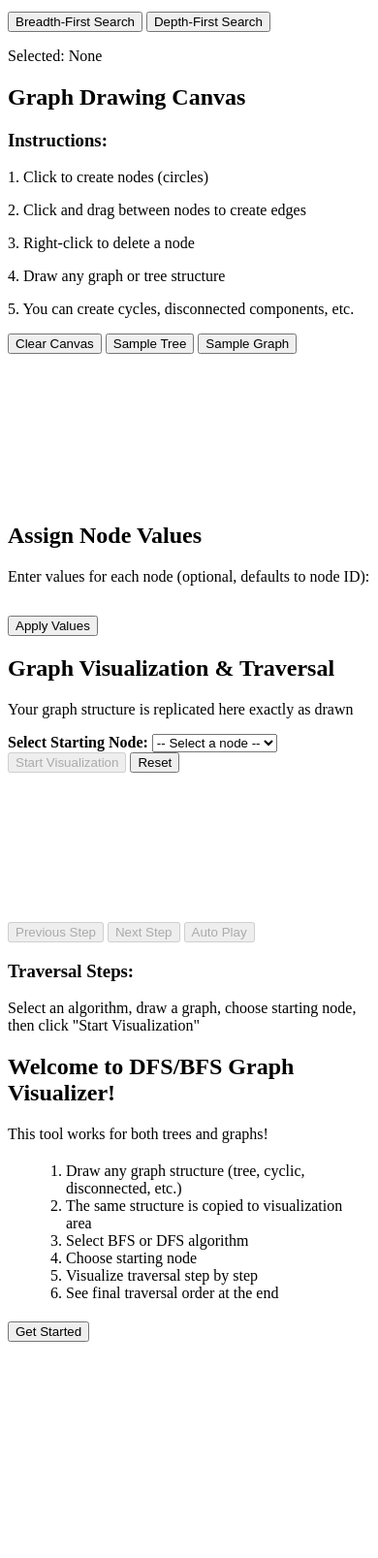
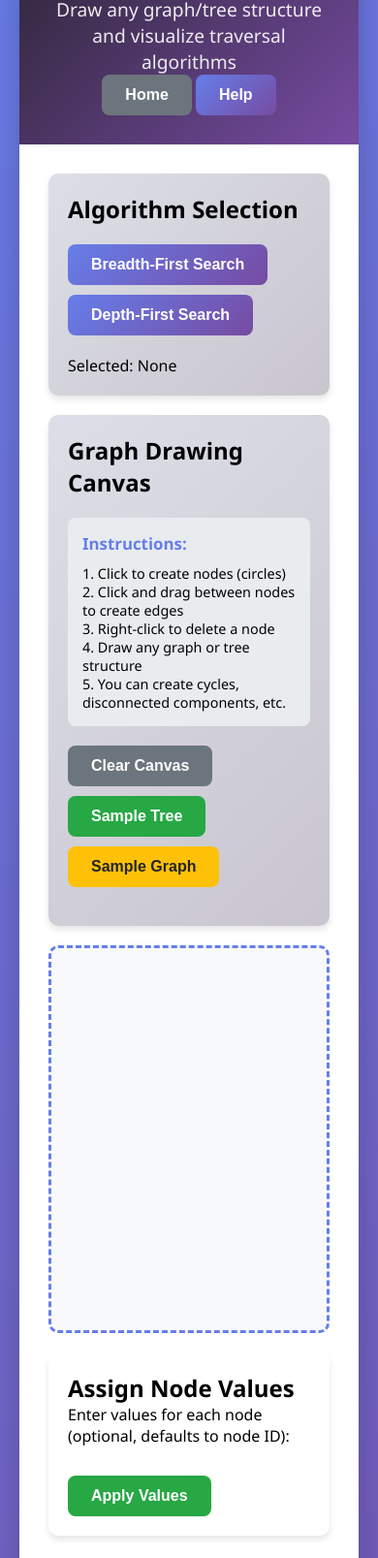
Before and after one commit to Ashishkumar18m/TreeViz, a plain HTML site: page graph.html in a window 390 px wide. Shown: the part 229-1836 px from the top of the page at 97% size. Before the commit the page ends 1621 px from the top, so only its background shows below. Drawn offline with Linux system fonts and the light colour scheme.

Commit message:
Add Graph css

```diff
--- /dev/null
+++ b/graph.css
@@ -0,0 +1,287 @@
+* {
+    margin: 0;
+    padding: 0;
+    box-sizing: border-box;
+}
+
+body {
+    font-family: 'Segoe UI', Tahoma, Geneva, Verdana, sans-serif;
+    background: linear-gradient(135deg, #667eea 0%, #764ba2 100%);
+    min-height: 100vh;
+    padding: 20px;
+}
+
+.container {
+    max-width: 1400px;
+    margin: 0 auto;
+    background: white;
+    border-radius: 15px;
+    box-shadow: 0 10px 30px rgba(0, 0, 0, 0.2);
+    overflow: hidden;
+}
+
+header {
+    background: linear-gradient(135deg, #1c1c1c 0%, #764ba2 100%);
+    color: white;
+    padding: 30px;
+    text-align: center;
+}
+
+h1 {
+    font-size: 2.5rem;
+    margin-bottom: 10px;
+}
+
+.subtitle {
+    font-size: 1.2rem;
+    opacity: 0.9;
+}
+
+.main-content {
+    display: flex;
+    min-height: 600px;
+}
+
+.left-panel {
+    flex: 1;
+    padding: 30px;
+    border-right: 2px solid #eee;
+}
+
+.right-panel {
+    flex: 1;
+    padding: 30px;
+    background: #f8f9fa;
+}
+
+.control-panel {
+    background: linear-gradient(135deg, #dcdfe7 0%, #c9c5ce 100%);
+    padding: 20px;
+    border-radius: 10px;
+    box-shadow: 0 4px 6px rgba(0, 0, 0, 0.1);
+    margin-bottom: 20px;
+}
+
+.btn-group {
+    display: flex;
+    flex-wrap: wrap;
+    gap: 10px;
+    margin: 20px 0;
+}
+
+button {
+    padding: 12px 24px;
+    border: none;
+    border-radius: 8px;
+    cursor: pointer;
+    font-size: 1rem;
+    font-weight: 600;
+    transition: all 0.3s ease;
+}
+
+.btn-primary {
+    background: linear-gradient(135deg, #667eea 0%, #764ba2 100%);
+    color: white;
+}
+
+.btn-secondary {
+    background: #6c757d;
+    color: white;
+}
+
+.btn-success {
+    background: #28a745;
+    color: white;
+}
+
+.btn-warning {
+    background: #ffc107;
+    color: #212529;
+}
+
+button:hover {
+    transform: translateY(-2px);
+    box-shadow: 0 5px 15px rgba(0, 0, 0, 0.2);
+}
+
+button:disabled {
+    opacity: 0.5;
+    cursor: not-allowed;
+    transform: none;
+}
+
+.canvas-container {
+    border: 3px dashed #667eea;
+    border-radius: 10px;
+    height: 400px;
+    margin-top: 20px;
+    position: relative;
+    background: #f8f9fa;
+}
+
+#drawingCanvas {
+    width: 100%;
+    height: 100%;
+    cursor: crosshair;
+}
+
+.instructions {
+    background: #e9ecef;
+    padding: 15px;
+    border-radius: 8px;
+    margin: 20px 0;
+    font-size: 0.9rem;
+}
+
+.instructions h3 {
+    color: #667eea;
+    margin-bottom: 10px;
+}
+
+.node-input-section {
+    background: white;
+    padding: 20px;
+    border-radius: 10px;
+    box-shadow: 0 4px 6px rgba(0, 0, 0, 0.1);
+    margin: 20px 0;
+}
+
+.node-inputs {
+    display: flex;
+    flex-wrap: wrap;
+    gap: 10px;
+    margin-top: 15px;
+    max-height: 150px;
+    overflow-y: auto;
+}
+
+.node-input {
+    display: flex;
+    align-items: center;
+    gap: 5px;
+}
+
+.node-circle {
+    width: 24px;
+    height: 24px;
+    border-radius: 50%;
+    border: 2px solid #667eea;
+    display: flex;
+    align-items: center;
+    justify-content: center;
+    font-weight: bold;
+    background: white;
+}
+
+.node-input input {
+    width: 60px;
+    padding: 5px;
+    border: 2px solid #ddd;
+    border-radius: 5px;
+    text-align: center;
+}
+
+.visualization-area {
+    height: 400px;
+    border: 3px solid #28a745;
+    border-radius: 10px;
+    margin-top: 20px;
+    position: relative;
+    background: white;
+    overflow: auto;
+}
+
+#visCanvas {
+    width: 100%;
+    height: 100%;
+}
+
+.step-controls {
+    display: flex;
+    justify-content: center;
+    gap: 20px;
+    margin-top: 20px;
+}
+
+.step-info {
+    background: white;
+    padding: 15px;
+    border-radius: 10px;
+    margin-top: 20px;
+    box-shadow: 0 4px 6px rgba(0, 0, 0, 0.1);
+    font-family: monospace;
+    min-height: 60px;
+}
+
+.highlight {
+    background: #ffd700;
+    padding: 2px 5px;
+    border-radius: 3px;
+}
+
+.current-node {
+    background: #FF5722;
+    color: white;
+    padding: 2px 5px;
+    border-radius: 3px;
+}
+
+.start-node-selector {
+    margin: 15px 0;
+    padding: 15px;
+    background: #e8f4fd;
+    border-radius: 8px;
+}
+
+.start-node-selector select {
+    padding: 8px 15px;
+    border: 2px solid #667eea;
+    border-radius: 5px;
+    font-size: 1rem;
+    margin-left: 10px;
+}
+
+.final-traversal {
+    background: #f0f7ff;
+    border-left: 4px solid #667eea;
+    padding: 15px;
+    margin-top: 15px;
+    border-radius: 5px;
+}
+
+.final-traversal h4 {
+    color: #667eea;
+    margin-bottom: 10px;
+}
+
+.modal {
+    display: none;
+    position: fixed;
+    top: 0;
+    left: 0;
+    width: 100%;
+    height: 100%;
+    background: rgba(0, 0, 0, 0.5);
+    z-index: 1000;
+    align-items: center;
+    justify-content: center;
+}
+
+.modal-content {
+    background: white;
+    padding: 30px;
+    border-radius: 15px;
+    max-width: 500px;
+    text-align: center;
+}
+
+@media (max-width: 1024px) {
+    .main-content {
+        flex-direction: column;
+    }
+
+    .left-panel {
+        border-right: none;
+        border-bottom: 2px solid #eee;
+    }
+}
--- a/graph.html
+++ b/graph.html
@@ -4,6 +4,7 @@
     <meta charset="UTF-8">
     <meta name="viewport" content="width=device-width, initial-scale=1.0">
     <title>DFS & BFS Graph Visualization</title>
+    <link rel="stylesheet" href="graph.css">
 
 </head>
 <body>
```
